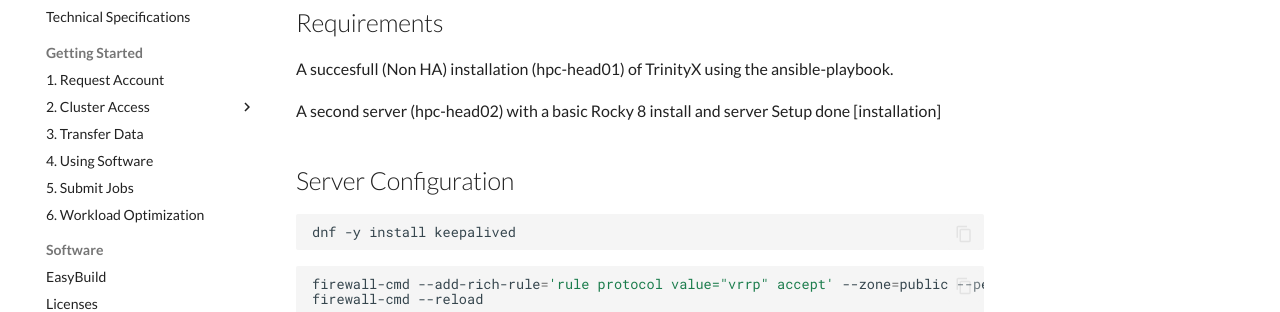
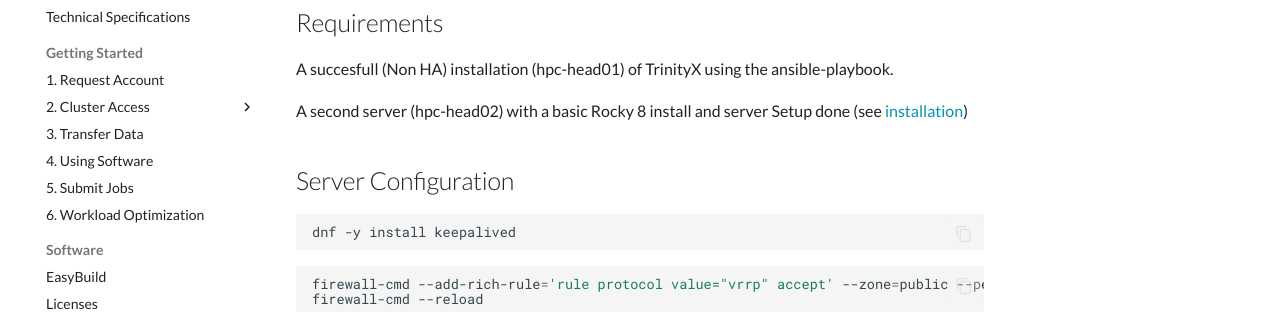
Before and after one commit to gferhpc/supercomputing.tue.nl, an MkDocs documentation site: the page built from pages/documentation/administration/trinityx/keepalived.md, in a window 1280 px wide and 1252 px high. Shown: the part 269-581 px from the top of the window. Built offline with MkDocs 1.6.1 and Material for MkDocs 9.7.7, drawn with Linux system fonts in a browser that asks for light colours.

Commit message:
Be more perecise on Requirements

```diff
--- a/pages/documentation/administration/trinityx/keepalived.md
+++ b/pages/documentation/administration/trinityx/keepalived.md
@@ -4,7 +4,7 @@
 
 A succesfull (Non HA) installation (hpc-head01) of TrinityX using the ansible-playbook.
 
-A second server (hpc-head02) with a basic Rocky 8 install and server Setup done [installation]
+A second server (hpc-head02) with a basic Rocky 8 install and server Setup done (see [installation](https://supercomputing.tue.nl/documentation/administration/trinityx/installation/))
 
 ## Server Configuration
 
```
